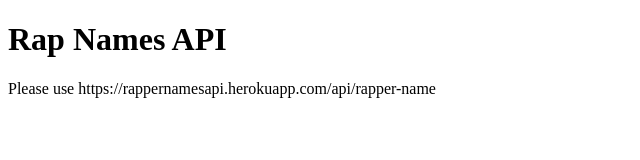
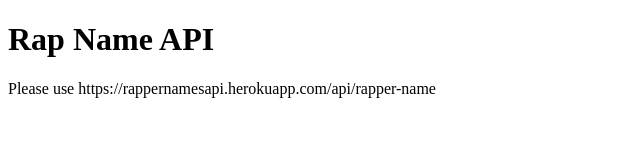
Before and after one commit to devbyjonah/rapnamesapi, a plain HTML site: page index.html in a window 1280 px wide. Shown: the full height of the page, 0-640 px from the left. Drawn offline with Linux system fonts and the light colour scheme.

Commit message:
fixed typo in html docs

```diff
--- a/index.html
+++ b/index.html
@@ -6,7 +6,7 @@
 	<title>RapNamesAPI</title>
 </head>
 <body>
-	<h1>Rap Names API</h1>
+	<h1>Rap Name API</h1>
 	<p>Please use https://rappernamesapi.herokuapp.com/api/rapper-name</p>
 </body>
 </html>
```
